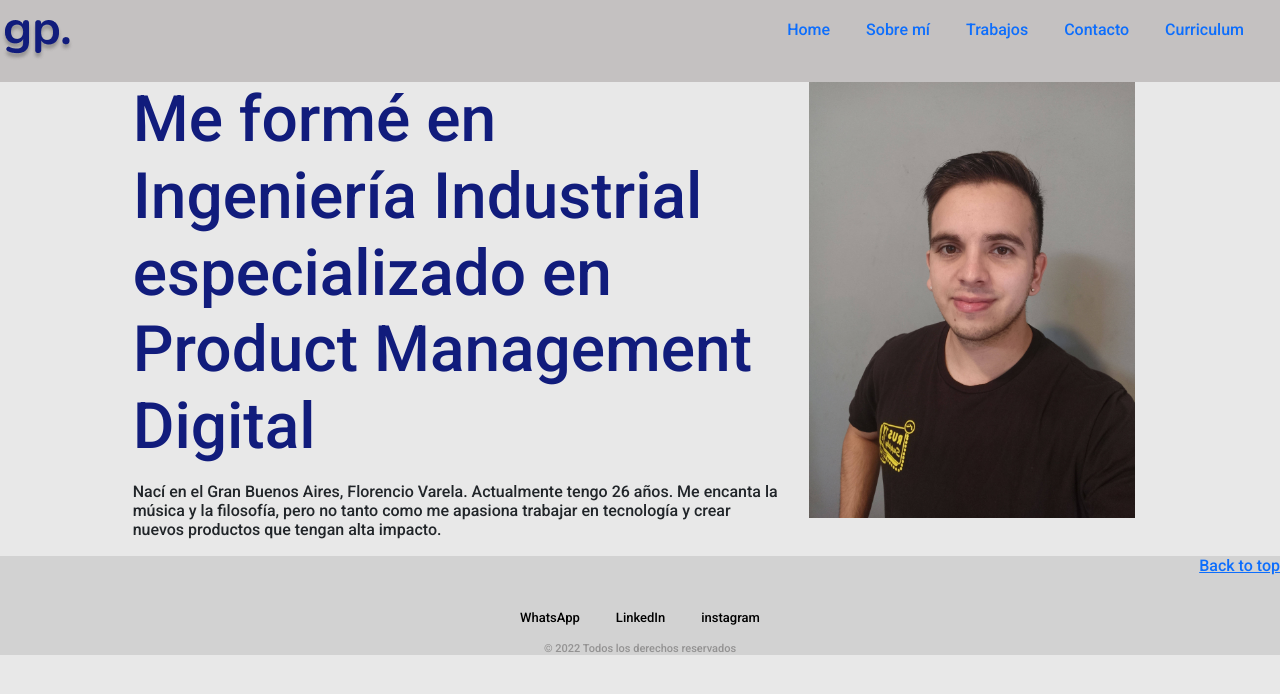
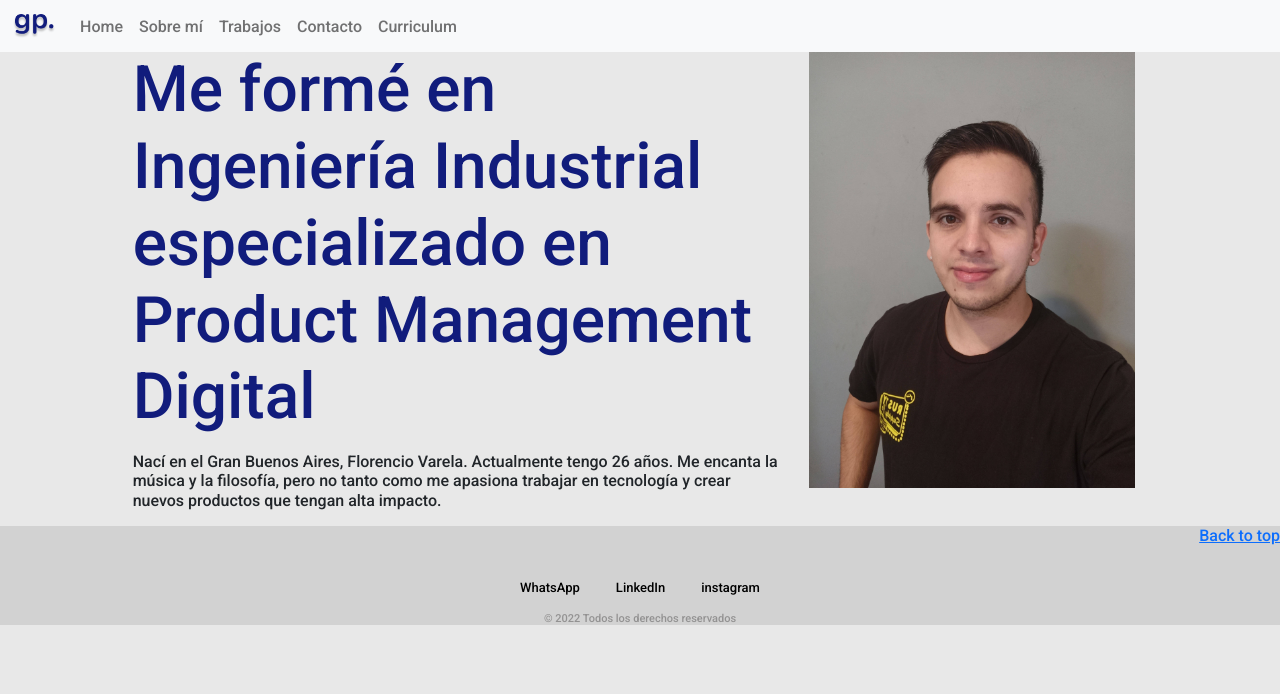
Before and after one commit to gastonmartinp/personalWebsite, a plain HTML site: page page/about.html in a window 1280 px wide. Drawn offline with nearby package versions, Linux system fonts and the light colour scheme.

```diff
--- a/css/style.css
+++ b/css/style.css
@@ -16,9 +16,14 @@
     justify-content: space-between;
 }
 
+
 nav {
     padding: 20px;
     background-color: rgb(196, 193, 193);
+}
+
+.favicon{
+    height: 25px;
 }
 
 
--- a/page/about.html
+++ b/page/about.html
@@ -22,18 +22,33 @@
 
 <body>
     <header class="banner" id="top">
-        <nav class="nav">
-            <a href="../index.html"><img class="favicon"
-            src="../multimedia/favicon.png"
-            alt="Icono"></a>
-                <ul class="menuSup">
-                    <li><a href="../index.html">Home</a></li>
-                    <li><a href="./about.html">Sobre mí</a></li>
-                    <li><a href="./works.html">Trabajos</a></li>
-                    <li><a href="./contact.html">Contacto</a></li>
-                    <li><a href="./resume.html">Curriculum</a></li>
+        <nav class="navbar navbar-expand-lg bg-light">
+            <div class="container-fluid">
+              <a class="navbar-brand" href="../index.html"><img class="favicon" src="../multimedia/favicon.png" alt="Icono"></a>
+              <button class="navbar-toggler" type="button" data-bs-toggle="collapse" data-bs-target="#navbarNav" aria-controls="navbarNav" aria-expanded="false" aria-label="Toggle navigation">
+                <span class="navbar-toggler-icon"></span>
+              </button>
+              <div class="collapse navbar-collapse" id="navbarNav">
+                <ul class="navbar-nav">
+                  <li class="nav-item">
+                    <a class="nav-link" aria-current="page" href="../index.html">Home</a>
+                  </li>
+                  <li class="nav-item">
+                    <a class="nav-link" href="../page/about.html">Sobre mí</a>
+                  </li>
+                  <li class="nav-item">
+                    <a class="nav-link" href="../page/works.html">Trabajos</a>
+                  </li>
+                  <li class="nav-item">
+                    <a class="nav-link" href="../page/contact.html">Contacto</a>
+                  </li>
+                  <li class="nav-item">
+                    <a class="nav-link" href="../page/resume.html">Curriculum</a>
+                  </li>
                 </ul>
-        </nav>
+              </div>
+            </div>
+          </nav>
     </header>
 
         <section class="conteiner-fluid">
```
Also changed, not shown: index.html (+26 -11 lines), page/contact.html (+26 -11 lines), page/resume.html (+31 -2 lines), page/works.html (+26 -11 lines).
